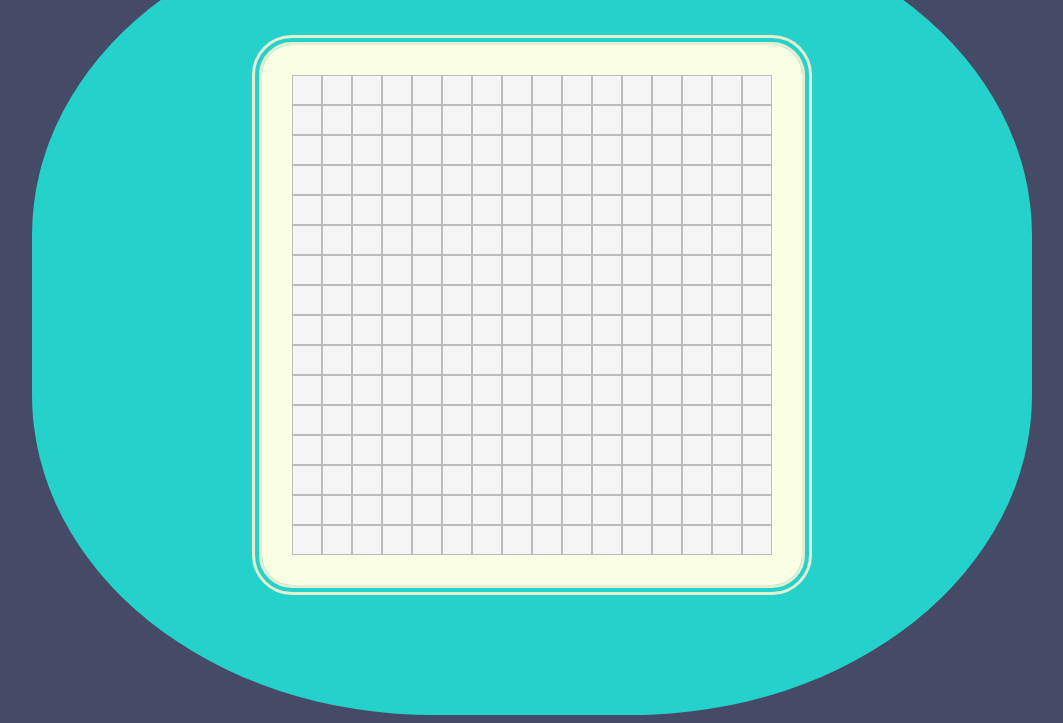
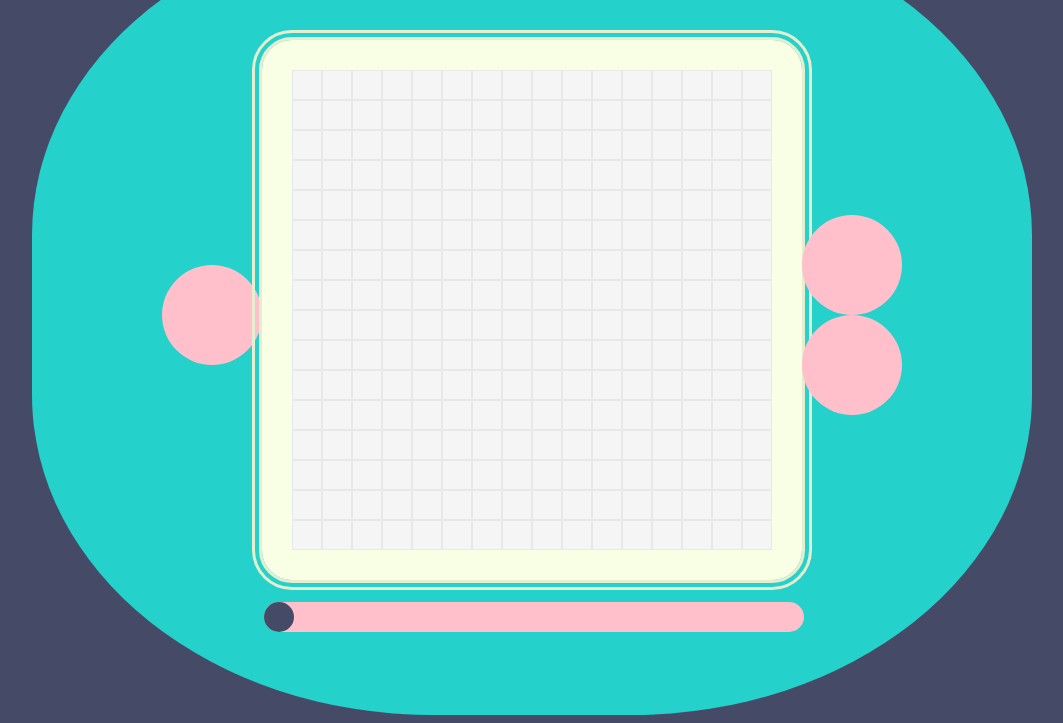
Before and after one commit to Hyunique/etch-a-sketch, a plain HTML site: page index.html in a window 1280 px wide. Shown: the part 93-816 px from the top of the page, without its empty margins (108-1171 px from the left). Drawn offline with Linux system fonts and the light colour scheme.

Commit message:
added slider and buttons

```diff
--- a/index.html
+++ b/index.html
@@ -20,9 +20,14 @@
             <div class="device">
                 <div class="left">
                     <div class="sizeControl"></div>
-                    <div class="reset"></div>
+
                 </div>
-                <div class="boxContainer"> </div>
+                <div class="middle">
+                    <div class="boxContainer"> </div>
+                    <div class="reset">
+                        <input type="range" min="1" max="100" value="1" class="resettoggle">
+                    </div>
+                </div>
                 <div class="right">
                     <div class="dark"></div>
                     <div class="rainbow"></div>
--- a/style.css
+++ b/style.css
@@ -52,8 +52,87 @@ body {
     width: 30px;
     height: 30px;
     background-color: rgb(245, 245, 245);
-    border-color: rgb(188, 188, 188);
+    border-color: rgb(232, 232, 232);
     border-style: solid;
     border-width: 0.05px;
     box-sizing: border-box;
 }
+
+.middle {
+    display: flex;
+    flex-direction: column;
+    justify-content: center;
+    align-items: center;
+    margin-top: 40px;
+}
+
+.reset {
+    width: 100%;
+    height: 30px;
+    margin-top: 20px;
+}
+
+.resettoggle {
+    -webkit-appearance: none;
+    /* Override default CSS styles */
+    appearance: none;
+    width: 100%;
+    height: 30px;
+    border-radius: 30px;
+    border-style: none;
+    background-color: pink;
+
+    /* Grey background */
+    outline: none;
+    /* Remove outline */
+
+    -webkit-transition: .2s;
+    /* 0.2 seconds transition on hover */
+    transition: opacity .2s;
+}
+
+.slider:hover {
+    opacity: 0.7;
+    /* Fully shown on mouse-over */
+}
+
+.resettoggle::-webkit-slider-thumb {
+    -webkit-appearance: none;
+    /* Override default look */
+    appearance: none;
+    width: 30px;
+    /* Set a specific slider handle width */
+    height: 30px;
+    /* Slider handle height */
+    border-radius: 30px;
+    background-color: rgb(69, 75, 102);
+    /* Green background */
+    cursor: pointer;
+    /* Cursor on hover */
+}
+
+.sizeControl {
+    width: 100px;
+    height: 100px;
+    border-radius: 50%;
+    border-style: none;
+    background-color: pink;
+}
+
+
+
+.dark {
+    width: 100px;
+    height: 100px;
+    border-radius: 50%;
+    border-style: none;
+    background-color: pink;
+}
+
+.rainbow {
+    width: 100px;
+    height: 100px;
+    border-radius: 50%;
+    border-style: none;
+    background-color: pink;
+}
```
